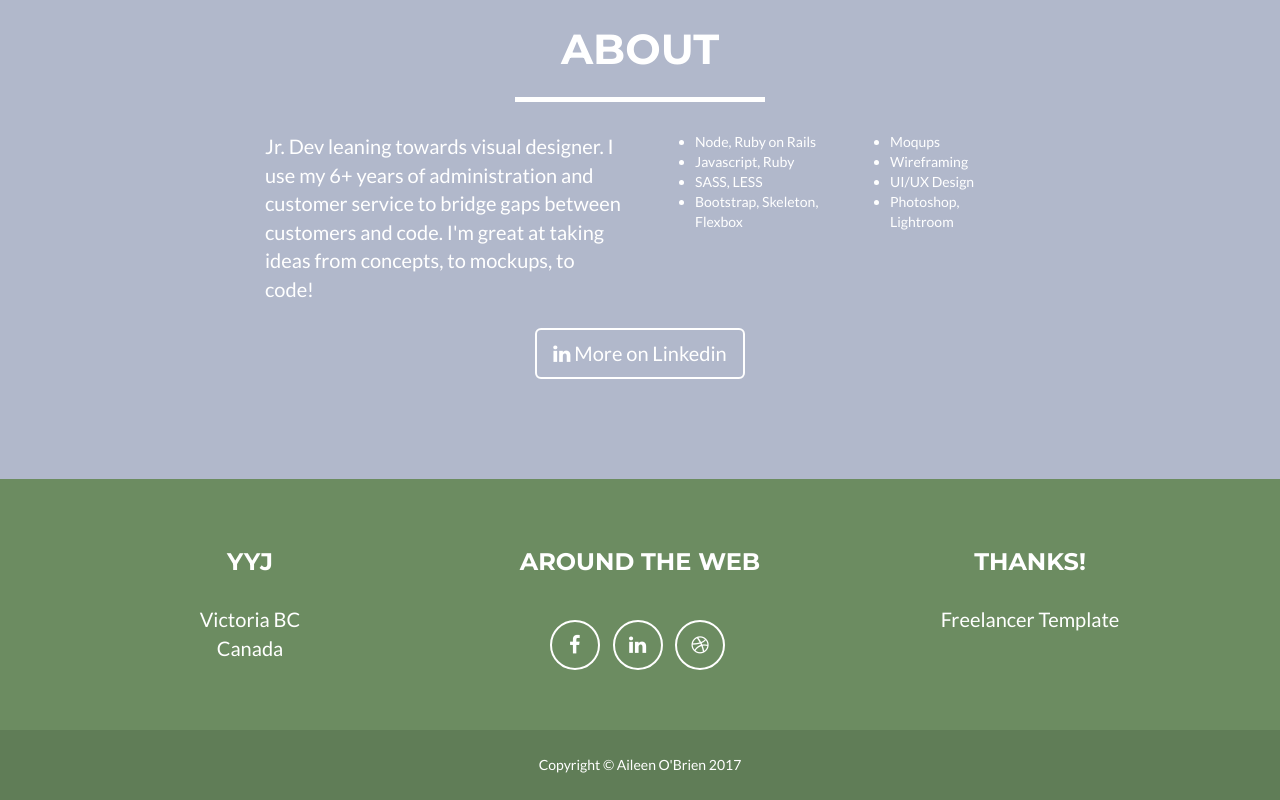
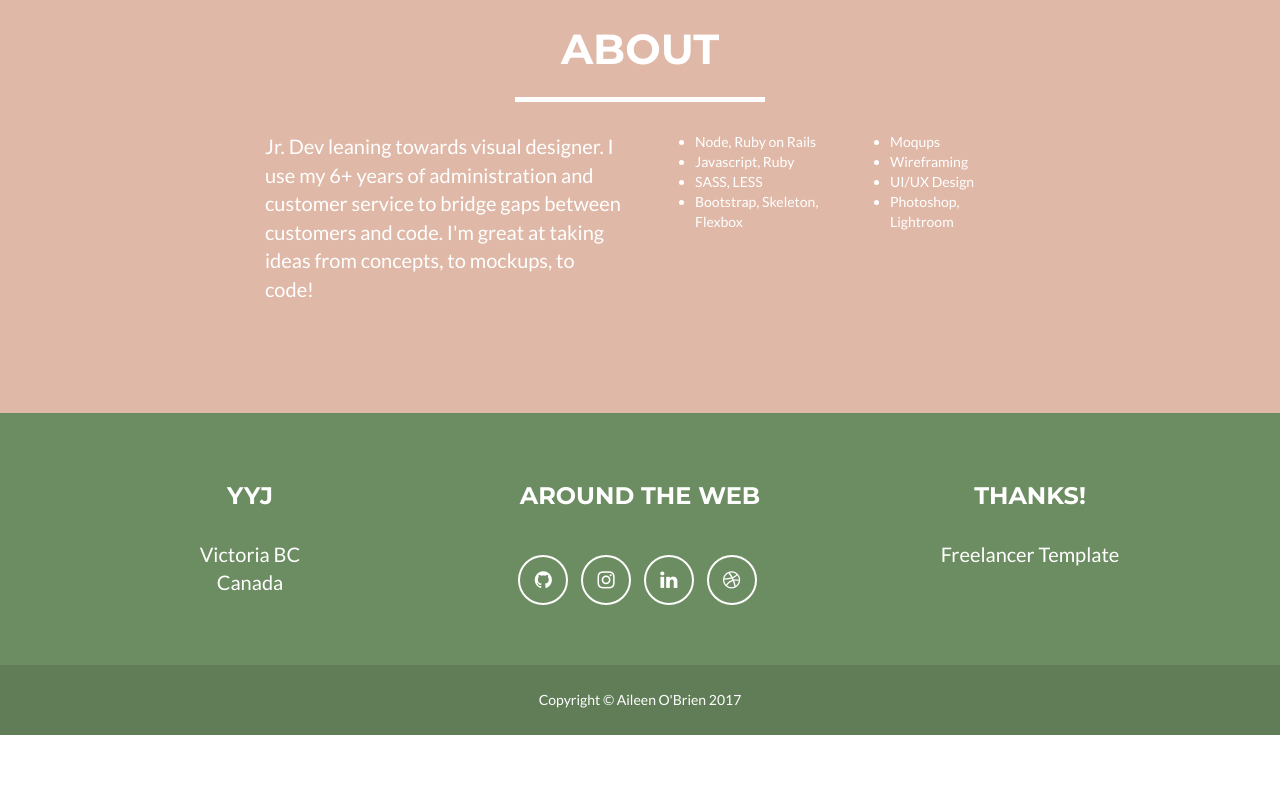
Before and after one commit to Bean0B/Bean0B.github.io, a website: page index.html in a window 1280 px wide. Shown: the part 1365-2165 px from the top of the page. After the commit the page ends 2100 px from the top, so only its background shows below. Drawn offline with nearby package versions, Linux system fonts and the light colour scheme.

Commit message:
fix links on portfolio pieces change success colour to piiiiiiiiink cause spriiiing add links to social media icons add github and instagram to media icon links

```diff
--- a/index.html
+++ b/index.html
@@ -191,11 +191,11 @@
                         </div>
                     </div>
                 </div>
-                <div class="col-lg-8 col-lg-offset-2 text-center">
+<!--                 <div class="col-lg-8 col-lg-offset-2 text-center">
                     <a href="https://www.linkedin.com/in/aileen-o-brien/" class="btn btn-lg btn-outline">
-                        <i class="fa fa-linkedin"></i> More on Linkedin
+
                     </a>
-                </div>
+                </div> -->
             </div>
         </div>
     </section>
@@ -269,20 +269,20 @@
                     <div class="footer-col col-md-4">
                         <h3>Around the Web</h3>
                         <ul class="list-inline">
-                            <li>
+<!--                             <li>
                                 <a href="#" class="btn-social btn-outline"><span class="sr-only">Facebook</span><i class="fa fa-fw fa-facebook"></i></a>
-                            </li>
-<!--                             <li>
-                                <a href="#" class="btn-social btn-outline"><span class="sr-only">Google Plus</span><i class="fa fa-fw fa-google-plus"></i></a>
-                            </li> -->
-                    <!--         <li>
-                                <a href="#" class="btn-social btn-outline"><span class="sr-only">Twitter</span><i class="fa fa-fw fa-twitter"></i></a>
                             </li> -->
                             <li>
-                                <a href="#" class="btn-social btn-outline"><span class="sr-only">Linked In</span><i class="fa fa-fw fa-linkedin"></i></a>
+                                <a href="https://github.com/Bean0B" class="btn-social btn-outline"><span class="sr-only">Google Plus</span><i class="fa fa-fw fa-github"></i></a>
                             </li>
                             <li>
-                                <a href="#" class="btn-social btn-outline"><span class="sr-only">Dribble</span><i class="fa fa-fw fa-dribbble"></i></a>
+                                <a href="https://www.instagram.com/bean0b/" class="btn-social btn-outline"><span class="sr-only">Instagram</span><i class="fa fa-fw fa-instagram"></i></a>
+                            </li>
+                            <li>
+                                <a href="https://www.linkedin.com/in/aileen-o-brien" class="btn-social btn-outline"><span class="sr-only">Linked In</span><i class="fa fa-fw fa-linkedin"></i></a>
+                            </li>
+                            <li>
+                                <a href="https://dribbble.com/bean0b" class="btn-social btn-outline"><span class="sr-only">Dribble</span><i class="fa fa-fw fa-dribbble"></i></a>
                             </li>
                         </ul>
                     </div>
@@ -324,7 +324,7 @@
                 <div class="row">
                     <div class="col-lg-8 col-lg-offset-2">
                         <div class="modal-body">
-                            <h2><a href="https://plantia.herokuapp.com">Plantia</a></h2>
+                            <h2>Plantia</h2>
                             <hr class="star-primary">
                             <img src="img/portfolio/plantia.png" class="img-responsive img-centered" alt="">
                             <p> A shower thought brought to life! I was able to take the lead on designing <a href="https://plantia.herokuapp.com">Plantia</a>, a web app that tracks your house plant information and watering schedules. Plantia was the final group project for Lighthouse Labs.</p>
@@ -360,7 +360,7 @@
                             <h2>repairShop</h2>
                             <hr class="star-primary">
                             <img src="img/portfolio/repairshop.png" class="img-responsive img-centered" alt="">
-                            <p>I'm part of a small team tasked with the redesign of the repairShop web app. Built originally in 2010, repairShop needed some love, both structurally and visually- I've been pleased to work on both!</p>
+                            <p>I'm part of a small team tasked with the redesign of the <a href="http://www.theappscafe.com/iStart/getrepairshop.cfm">repairShop web app</a>. Built originally in 2010, repairShop needed some love, both structurally and visually- I've been pleased to work on both!</p>
                             <ul class="list-inline item-details">
                                 <li>Built with:
                                     <strong>Coldfusion, JavaScript, CSS, jQuery, MS SQL...
@@ -389,7 +389,7 @@
                             <h2>Mappin</h2>
                             <hr class="star-primary">
                             <img src="img/portfolio/mappin.png" class="img-responsive img-centered" alt="">
-                            <p>Mappin was my first group project for Lighthouse Lab's Web Development bootcamp.</p>
+                            <p><a href="https://mappin-maps.herokuapp.com/">Mappin</a>Mappin was my first group project for Lighthouse Lab's Web Development bootcamp.</p>
                             <ul class="list-inline item-details">
                                 <li>Built with: Node.js, Skeleton, PostgreSQL, SASS...
                                     <strong>November 2016
@@ -535,6 +535,18 @@
     <!-- Theme JavaScript -->
     <script src="js/freelancer.min.js"></script>
 
+    <!-- google analytics -->
+    <script>
+      (function(i,s,o,g,r,a,m){i['GoogleAnalyticsObject']=r;i[r]=i[r]||function(){
+      (i[r].q=i[r].q||[]).push(arguments)},i[r].l=1*new Date();a=s.createElement(o),
+      m=s.getElementsByTagName(o)[0];a.async=1;a.src=g;m.parentNode.insertBefore(a,m)
+      })(window,document,'script','https://www.google-analytics.com/analytics.js','ga');
+
+      ga('create', 'UA-98095238-1', 'auto');
+      ga('send', 'pageview');
+
+    </script>
+
 </body>
 
 </html>
--- a/less/variables.less
+++ b/less/variables.less
@@ -3,7 +3,7 @@
 // Gray and Brand Colors for use across theme
 
 @theme-primary:    #6c8c61;
-@theme-success:    #b1b8cb;
+@theme-success:    #dfb8a7;
 
 @gray-base:        #000;
 @gray-darker:      lighten(@gray-base, 13.5%); // #222
```
Also changed, not shown: css/freelancer.css, css/freelancer.min.css.
